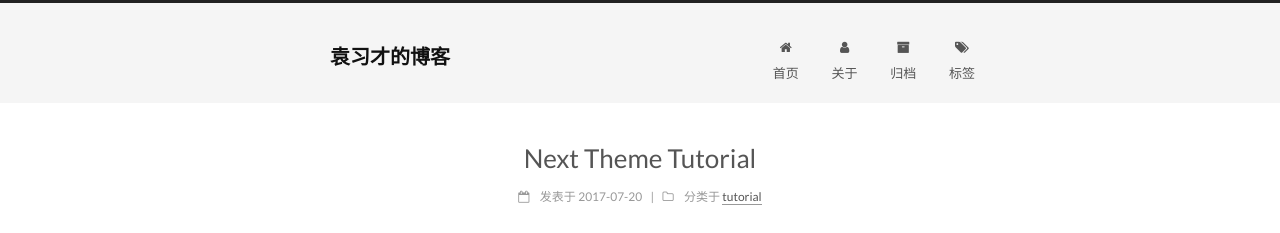
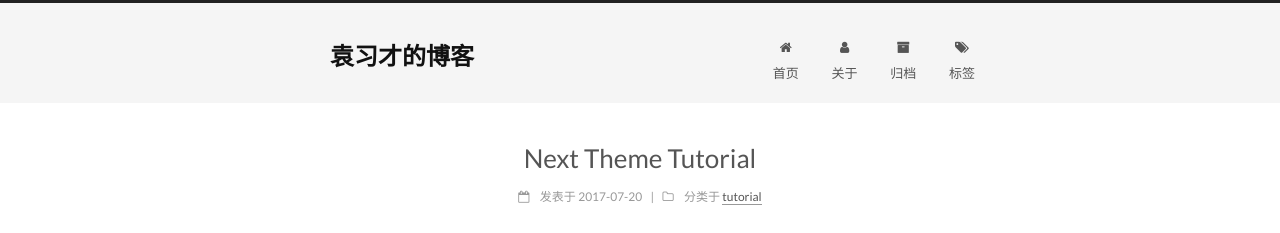
Before and after one commit to yxc666/myblog, a Jekyll site: the page built from index.html, in a window 1280 px wide. Shown: the top 233 px of the page. Built offline with Jekyll 4.4.1, drawn with Linux system fonts in a browser that asks for light colours; the list of posts is cut into pages by our own code.

Commit message:
logofontsize

```diff
--- a/_sass/_common/components/header/site-meta.scss
+++ b/_sass/_common/components/header/site-meta.scss
@@ -36,7 +36,6 @@
   vertical-align: top;
   line-height: 36px;
   font-size: $logo-font-size;
-  font-weight: bolder;
   font-family: $font-family-logo;
 }
 
--- a/_sass/_variables/base.scss
+++ b/_sass/_variables/base.scss
@@ -222,7 +222,7 @@ $site-meta-text-align           : center;
 $brand-color                    : #111;
 $brand-bg                       : none;
 
-$logo-font-size                 : 20px;
+$logo-font-size                 : 24px;
 $logo-font-size                 : if(type-of(jekyll-config('font.logo.size')) == 'number', jekyll-config('font.logo.size') + px, $logo-font-size);
 
 $site-subtitle-color            : $grey-dark;
```
